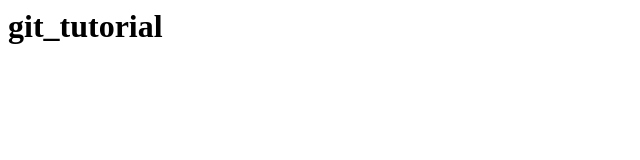
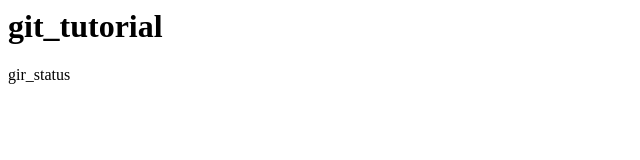
Before and after one commit to Honometty/git_tutorial, a plain HTML site: page index.html in a window 1280 px wide. Shown: the full height of the page, 0-640 px from the left. Drawn offline with Linux system fonts and the light colour scheme.

Commit message:
git statusコマンドを追記

```diff
--- a/index.html
+++ b/index.html
@@ -1 +1,2 @@
 <h1>git_tutorial</h1>
+<p>gir_status</p>
```
